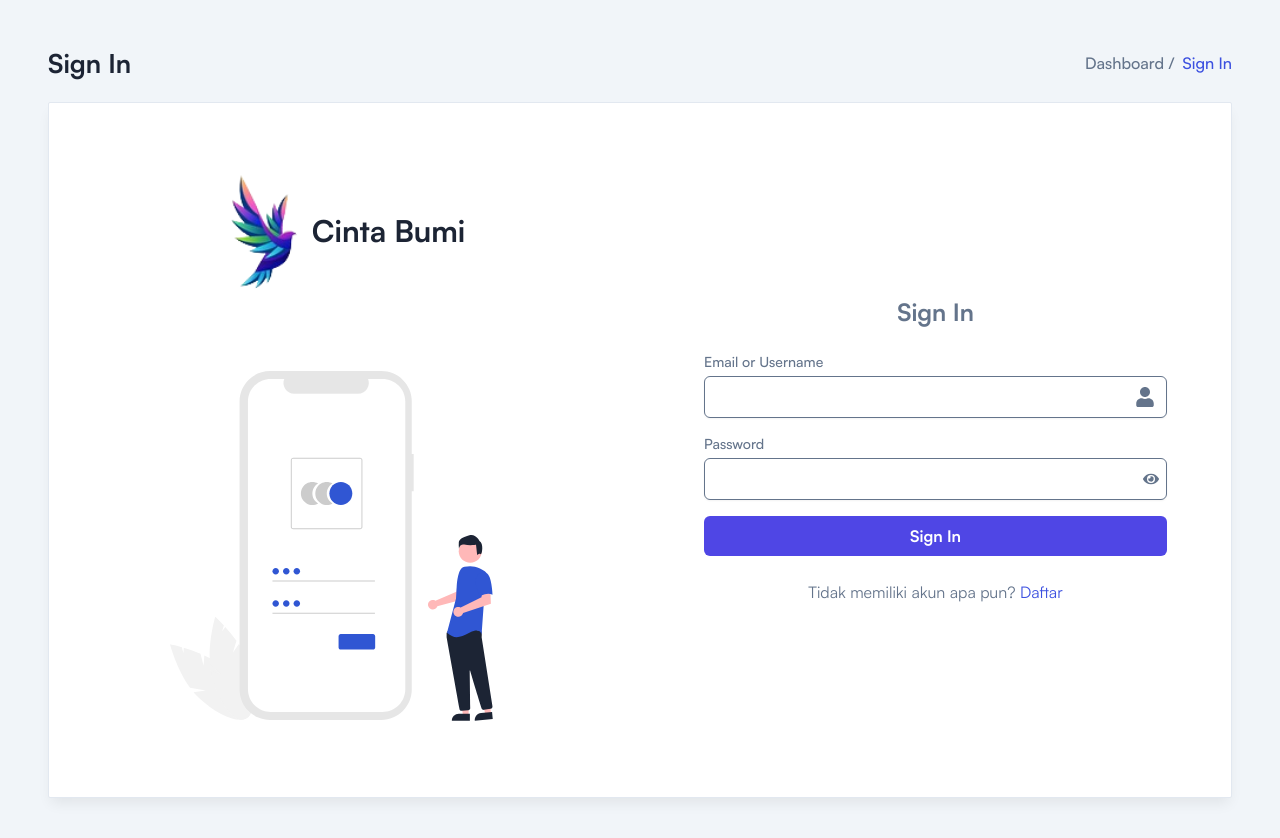
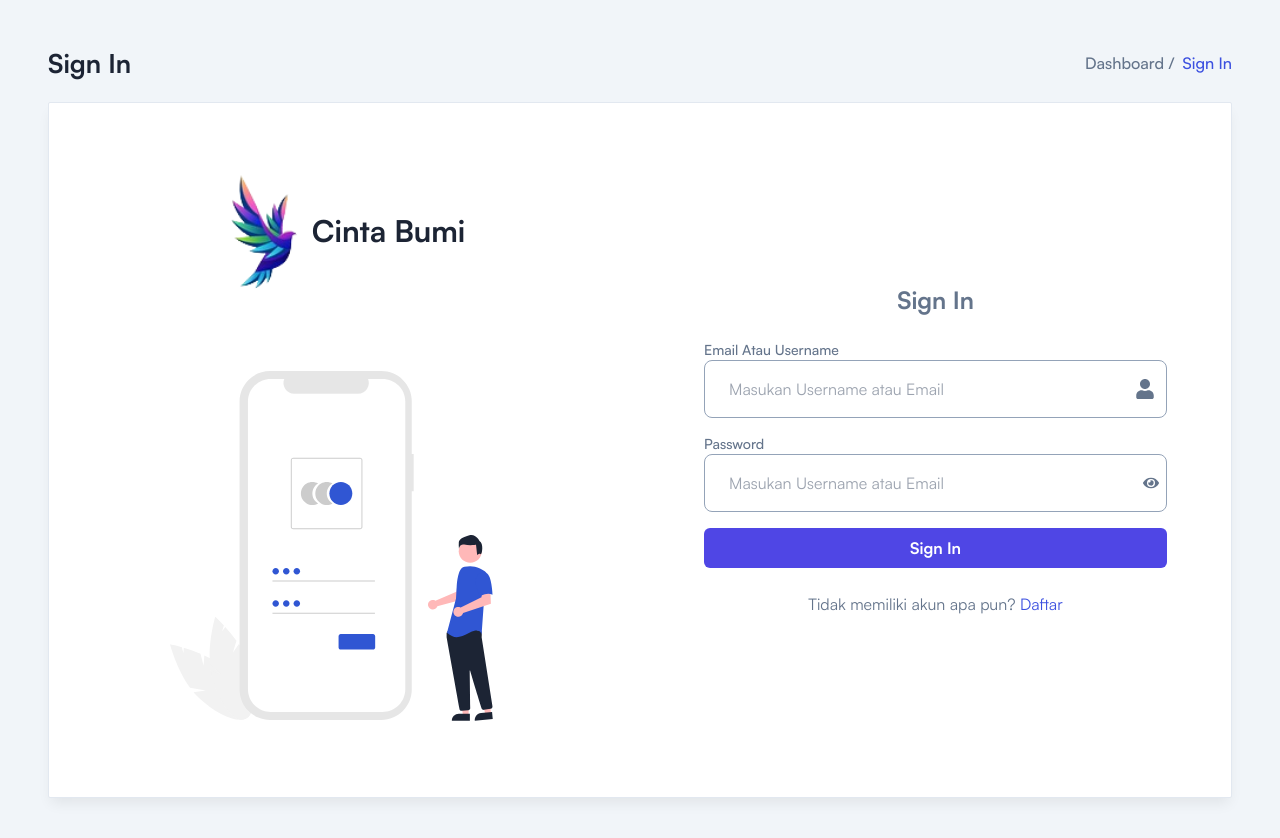
Before and after one commit to DiyawanDawan/Web-Bumiku, a React (Vite) app: page /signin in a window 1280 px wide. Shown: the top 838 px of the page. Built offline with nearby package versions, Linux system fonts and the light colour scheme.

Commit message:
Selesai siginin

```diff
--- a/src/pages/Authentication/SignIn.tsx
+++ b/src/pages/Authentication/SignIn.tsx
@@ -212,7 +212,7 @@ const SignIn: React.FC = () => {
               <form onSubmit={handleSubmit}>
               <div className="mb-4 relative">
               <label htmlFor="identifier" className="block text-sm font-medium text-gray-700">
-                Email or Username
+                Email Atau Username
               </label>
               <div className="relative">
                 <input
@@ -220,7 +220,8 @@ const SignIn: React.FC = () => {
                   id="identifier"
                   value={identifier}
                   onChange={handleIdentifierChange}
-                  className="mt-1 block w-full pr-10 pl-3 py-2 border border-gray-300 rounded-md shadow-sm focus:outline-none focus:ring-1 focus:ring-indigo-500"
+                  className="w-full rounded-lg border border-slate-400 bg-transparent py-4 pl-6 pr-10 text-black outline-none focus:border-primary focus-visible:shadow-none dark:border-slate-400 dark:bg-form-input dark:text-white dark:focus:border-primary"
+                  placeholder='Masukan Username atau Email'
                   required
                 />
                 <span className="absolute inset-y-0 right-0 flex items-center pr-3 pointer-events-none">
@@ -238,7 +239,8 @@ const SignIn: React.FC = () => {
                       id="password"
                       value={password}
                       onChange={handlePasswordChange}
-                      className="mt-1 block w-full px-3 py-2 border border-gray-300 rounded-md shadow-sm focus:outline-none focus:ring-1 focus:ring-indigo-500"
+                      className="w-full rounded-lg border border-slate-400 bg-transparent py-4 pl-6 pr-10 text-black outline-none focus:border-primary focus-visible:shadow-none dark:border-slate-400 dark:bg-form-input dark:text-white dark:focus:border-primary"
+                      placeholder='Masukan Username atau Email'
                       required
                     />
                     <button
```
